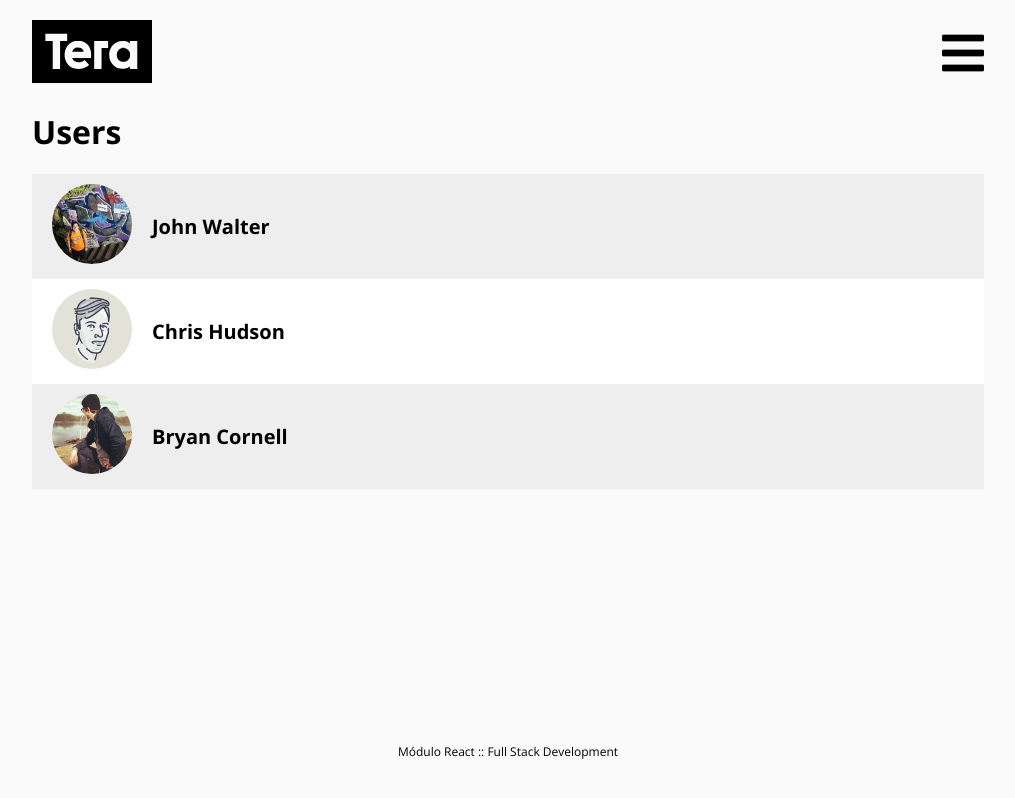
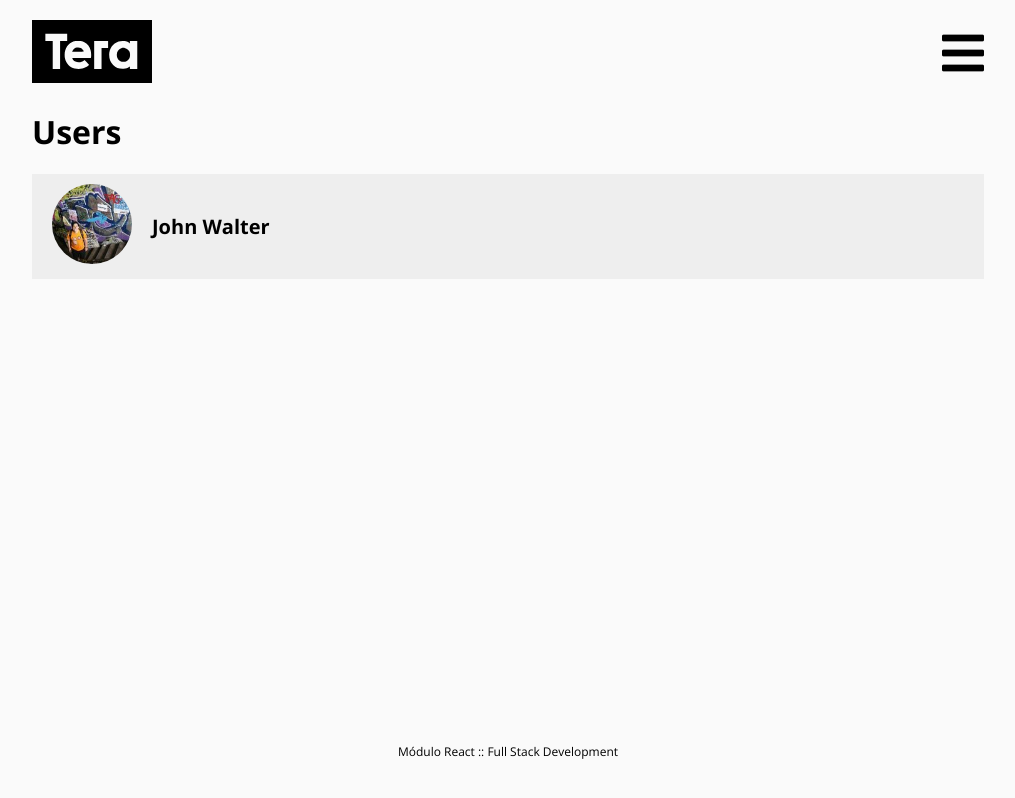
Before and after one commit to nayaracferreira/Projeto-React, a React (Create React App) app: page /users in a window 1280 px wide. Shown: the whole page, without its empty margins (132-1147 px from the left). Built offline with nearby package versions, Linux system fonts and the light colour scheme.

Commit message:
Inclusão das pastas molecules  e atoms

```diff
--- /dev/null
+++ b/src/components/atoms/Avatar.jsx
@@ -0,0 +1,9 @@
+import React from 'react'
+
+import user1 from '../../images/placeholders/user-1.jpg';
+
+export default function Avatar() {
+  return (
+    <img src={user1}className="responsive avatar" alt="" />
+  )
+}
--- /dev/null
+++ b/src/components/atoms/Index.jsx
@@ -0,0 +1,3 @@
+import Avatar from "./Avatar";
+
+export { Avatar };
--- /dev/null
+++ b/src/components/molecules/UserListItem.jsx
@@ -0,0 +1,15 @@
+import React from 'react';
+
+import Avatar from '../atoms/Avatar';
+
+
+export default function UserListItem() {
+  return (
+    <a href="#" className="users__list-item">
+          <div className="users__list-item-photo">
+            <Avatar />
+          </div>
+          <div className="users__list-item-name">John Walter</div>
+        </a>
+  )
+}
--- /dev/null
+++ b/src/components/molecules/UserListWrapper.jsx
@@ -0,0 +1,11 @@
+import React from 'react';
+
+import { UserListItem } from './';
+
+export default function UserListWrapper() {
+  return (
+    <div className="users__list">
+           <UserListItem />
+      </div>
+  )
+}
--- /dev/null
+++ b/src/components/molecules/index.jsx
@@ -0,0 +1,4 @@
+import UserListWrapper from "./UserListWrapper";
+import UserListItem from "./UserListItem";
+
+export { UserListWrapper, UserListItem };
--- a/src/components/pages/Users.jsx
+++ b/src/components/pages/Users.jsx
@@ -1,9 +1,7 @@
 import React from 'react'
 import Default from '../templates/Default';
 
-import user1 from '../../images/placeholders/user-1.jpg';
-import user2 from '../../images/placeholders/user-2.jpg';
-import user3 from '../../images/placeholders/user-3.jpg';
+import { UserListWrapper } from '../molecules';
 
 //Renderize o componente Default e passe com Children
 export default function Users() {
@@ -11,27 +9,7 @@ export default function Users() {
     {/* Children do Default */}
     <div className="users">
       <h1>Users</h1>
-
-      <div className="users__list">
-        <a href="#" className="users__list-item">
-          <div className="users__list-item-photo">
-            <img src={user1}className="responsive avatar" alt="" />
-          </div>
-          <div className="users__list-item-name">John Walter</div>
-        </a>
-        <a href="#" className="users__list-item">
-          <div className="users__list-item-photo">
-            <img src={user2} className="responsive avatar" alt="" />
-          </div>
-          <div className="users__list-item-name">Chris Hudson</div>
-        </a>
-        <a href="#" className="users__list-item">
-          <div className="users__list-item-photo">
-            <img src={user3}className="responsive avatar" alt="" />
-          </div>
-          <div className="users__list-item-name">Bryan Cornell</div>
-        </a>
-      </div>
+      <UserListWrapper />
     </div>
     </Default>;
 }
```
